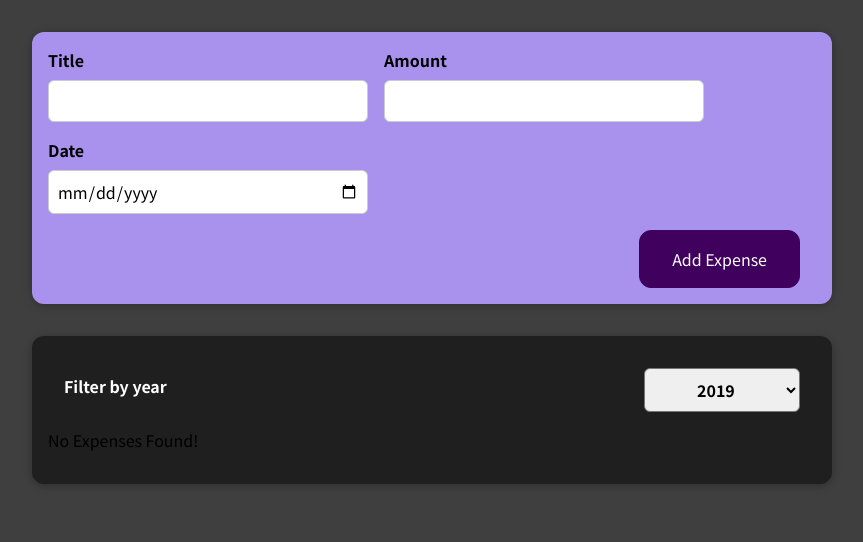
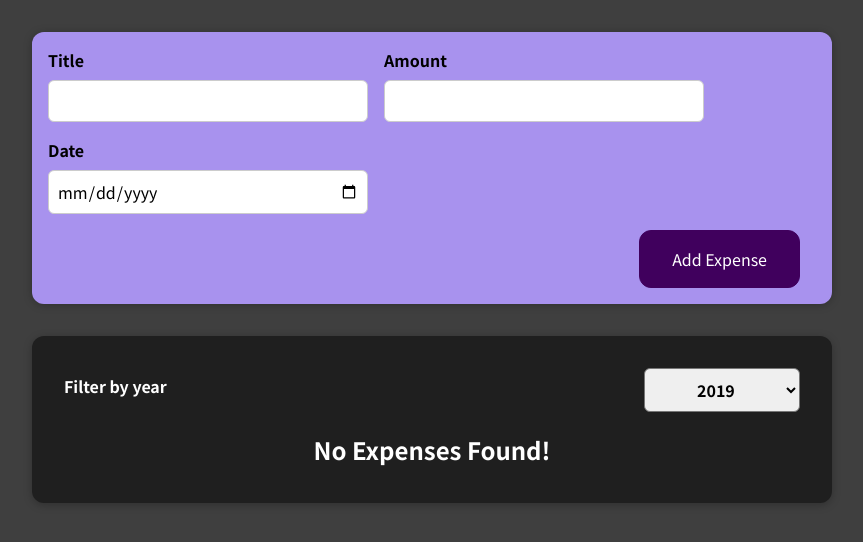
Before and after one commit to m-ashmawy/Expense-Tracker, a React (Create React App) app: page / in a window 1280 px wide. Shown: the top 542 px of the page, without its empty margins (208-1071 px from the left). Built offline with nearby package versions, Linux system fonts and the light colour scheme.

Commit message:
added new component for Expenses List

```diff
--- a/src/components/Expenses/ExpenseItem.js
+++ b/src/components/Expenses/ExpenseItem.js
@@ -4,6 +4,7 @@
 
 function ExpenseItem({ data }) {
   return (
+    <li>
       <Card className="expense-item">
         <ExpenseDate date={data.date} />
         <div className="expense-item__description">
@@ -11,6 +12,7 @@
           <div className="expense-item__price">${data.amount}</div>
         </div>
       </Card>
+    </li>
   );
 }
 
--- a/src/components/Expenses/Expenses.js
+++ b/src/components/Expenses/Expenses.js
@@ -1,8 +1,8 @@
-import ExpenseItem from "./ExpenseItem";
 import Card from "../UI/Card";
 import "./Expenses.css";
 import ExpensesFilter from "./ExpensesFilter";
 import { useState } from "react";
+import ExpensesList from "./ExpensesList";
 
 export default function Expenses({ expenses }) {
   const [currentYear, setCurrentYear] = useState("2019");
@@ -15,21 +15,13 @@
     (item) => item.date.getFullYear().toString() === currentYear
   );
 
-  let expensesContent = filteredExpenses.length ? (
-    filteredExpenses.map((expense) => (
-      <ExpenseItem key={expense.id} data={expense} />
-    ))
-  ) : (
-    <p>No Expenses Found!</p>
-  );
   return (
     <Card className="expenses">
       <ExpensesFilter
         filterChangeHandler={filterChangeHandler}
         currentYear={currentYear}
       />
-
-      {expensesContent}
+      <ExpensesList filteredExpenses={filteredExpenses} />
     </Card>
   );
 }
--- /dev/null
+++ b/src/components/Expenses/ExpensesList.css
@@ -0,0 +1,9 @@
+.expenses-list {
+  list-style: none;
+  padding: 0;
+}
+
+.expenses-list__fallback {
+  color: white;
+  text-align: center;
+}
--- /dev/null
+++ b/src/components/Expenses/ExpensesList.js
@@ -0,0 +1,18 @@
+import React from "react";
+import ExpenseItem from "./ExpenseItem";
+import "./ExpensesList.css";
+
+function ExpensesList({ filteredExpenses }) {
+  if (filteredExpenses.length)
+    return (
+      <ul className="expenses-list">
+        {filteredExpenses.map((expense) => (
+          <ExpenseItem key={expense.id} data={expense} />
+        ))}
+      </ul>
+    );
+
+  return <h2 className="expenses-list__fallback">No Expenses Found!</h2>;
+}
+
+export default ExpensesList;
```
Lines whose indentation alone changed are shown as unchanged.
